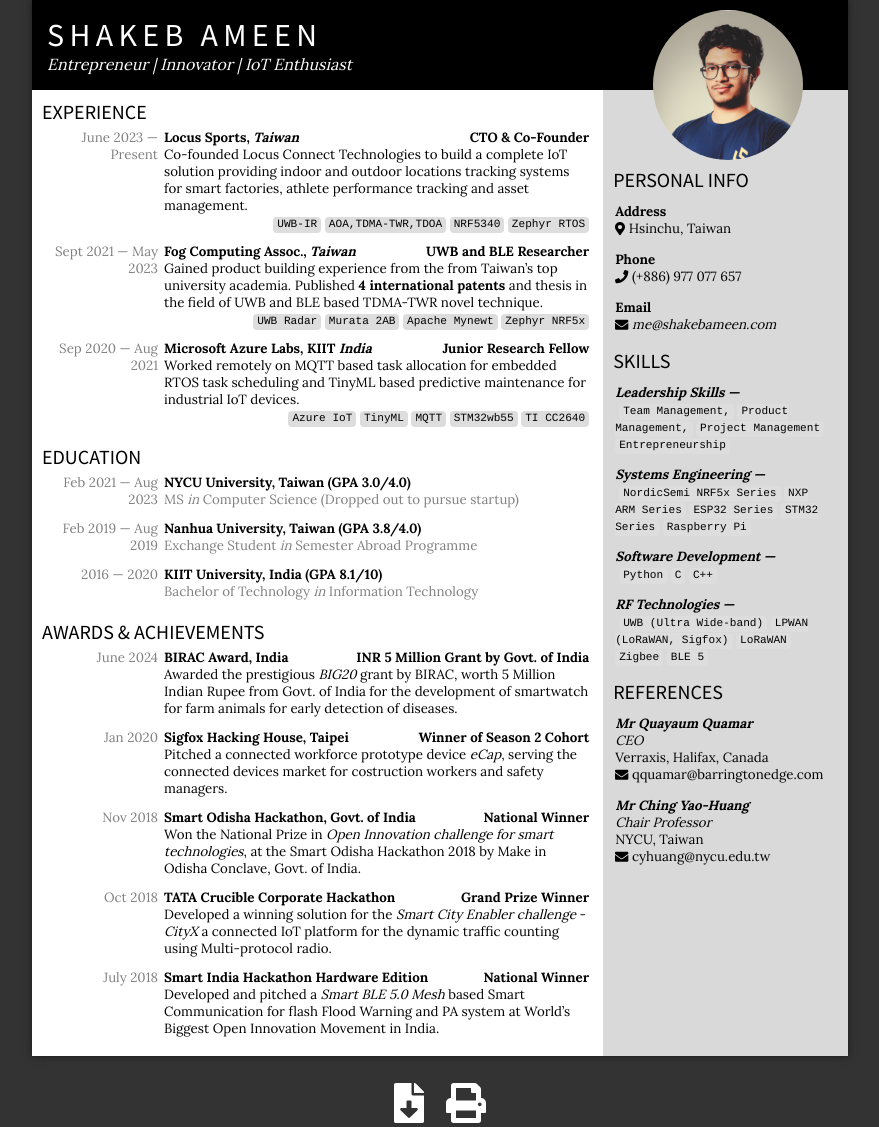
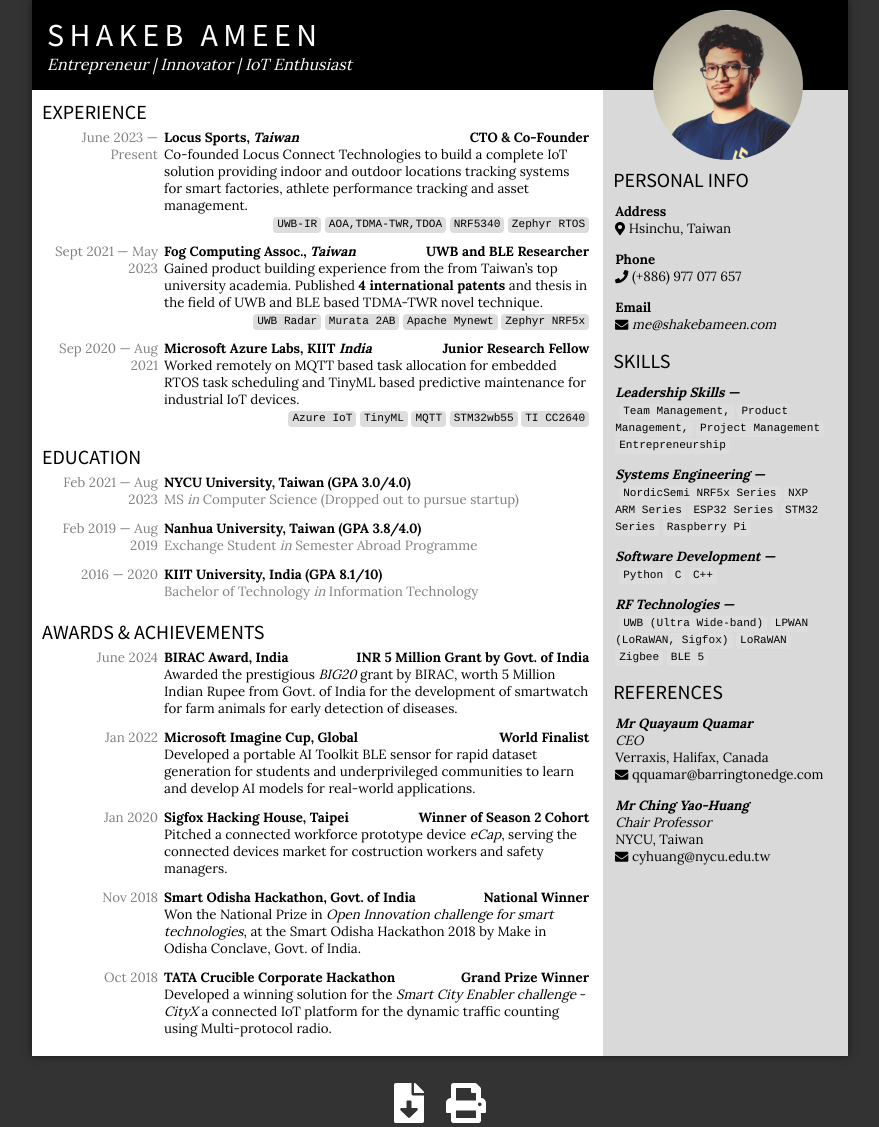
Before and after one commit to starcruizer/starcruizer.github.io, a Jekyll site: the page built from Resume.html, in a window 1280 px wide. Shown: the whole page, without its empty margins (200-1079 px from the left). Built offline with Jekyll 4.4.1, drawn with Linux system fonts in a browser that asks for light colours; nearby versions of some CDN libraries.

Commit message:
added imagine Cup

```diff
--- a/_data/resume.yml
+++ b/_data/resume.yml
@@ -76,6 +76,11 @@ awards:
     intro:      >
       Awarded the prestigious <em>BIG20</em> grant by BIRAC, worth 5 Million Indian Rupee from Govt. of India for the development of
       smartwatch for farm animals for early detection of diseases.
+  - timeline:   Jan 2022
+    name:       <a href="https://imaginecup.microsoft.com/en-us/Team/a02392d7-9918-4478-9feb-22b6e4c13f08" target='_blank'>Microsoft Imagine Cup, Global</a>
+    pos:        'World Finalist'
+    intro:      >
+      Developed a portable AI Toolkit BLE sensor for rapid dataset generation for students and underprivileged communities to learn and develop AI models for real-world applications.
   - timeline:   Jan 2020
     name:       <a href="https://x.com/TheHackingHouse/status/1220701611774881793?s=20" target='_blank'>Sigfox Hacking House, Taipei</a>
     pos:        'Winner of Season 2 Cohort'
@@ -93,12 +98,12 @@ awards:
     intro:      >
       Developed a winning solution for the <em>Smart City Enabler challenge</em> - <em>CityX </em>a connected IoT platform for
       the dynamic traffic counting using Multi-protocol radio.
-  - timeline:   July 2018
-    name:       <a href="https://innovate.mygov.in/sih2018-hardware/" target='_blank' >Smart India Hackathon Hardware Edition</a>
-    pos:        National Winner
-    intro:      >
-      Developed and pitched a <em>Smart BLE 5.0 Mesh</em> based Smart Communication for flash Flood Warning and PA system at World's
-      Biggest Open Innovation Movement in India.
+  # - timeline:   July 2018
+  #   name:       <a href="https://innovate.mygov.in/sih2018-hardware/" target='_blank' >Smart India Hackathon Hardware Edition</a>
+  #   pos:        National Winner
+  #   intro:      >
+  #     Developed and pitched a <em>Smart BLE 5.0 Mesh</em> based Smart Communication for flash Flood Warning and PA system at World's
+  #     Biggest Open Innovation Movement in India.
 
 
 personal:
```
